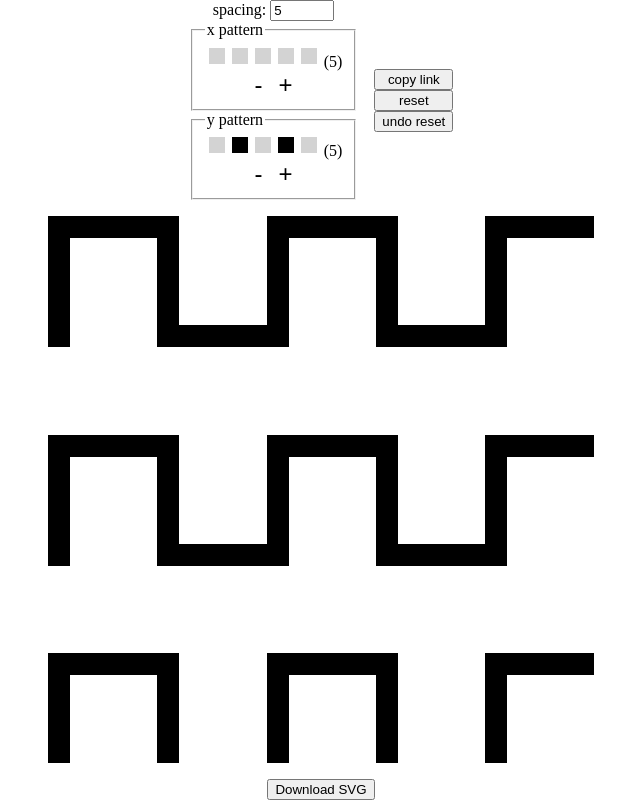
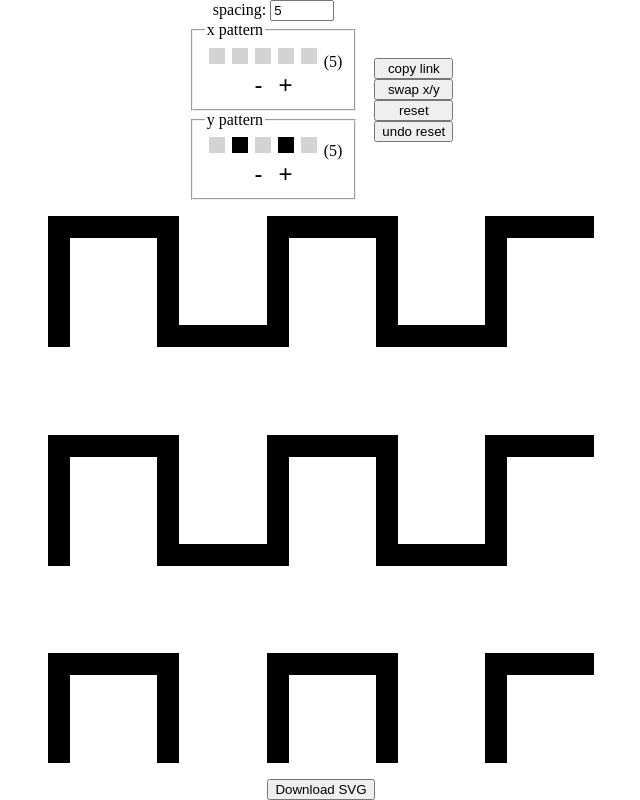
Before and after one commit to arjunsatarkar/hitomezashi, a SvelteKit app: page / in a window 1280 px wide. Shown: the whole page, without its empty margins (319-959 px from the left). Built offline with nearby package versions, Linux system fonts and the light colour scheme.

Commit message:
Add swap x/y button
Also a comment to document something.

```diff
--- a/src/routes/+page.svelte
+++ b/src/routes/+page.svelte
@@ -68,6 +68,11 @@
         url.searchParams.set("y", serializePattern(hitomezashiState.pattern.y));
         url.searchParams.set("s", hitomezashiState.spacing.toString());
 
+        /*  Use SvelteKit replaceState, not navigator.replaceState, because
+            it gives us warnings otherwise. The tick() is necessary for
+            something or other to be initialized so this call works.
+            https://github.com/sveltejs/kit/issues/11466
+        */
         tick().then(() => replaceState(url, page.state));
     });
 </script>
@@ -102,6 +107,16 @@
                 value="copy link"
                 onclick={() => {
                     navigator.clipboard.writeText(window.location.href);
+                }}
+            />
+            <input
+                type="button"
+                value="swap x/y"
+                onclick={() => {
+                    [hitomezashiState.pattern.x, hitomezashiState.pattern.y] = [
+                        hitomezashiState.pattern.y,
+                        hitomezashiState.pattern.x,
+                    ];
                 }}
             />
             <input
```
